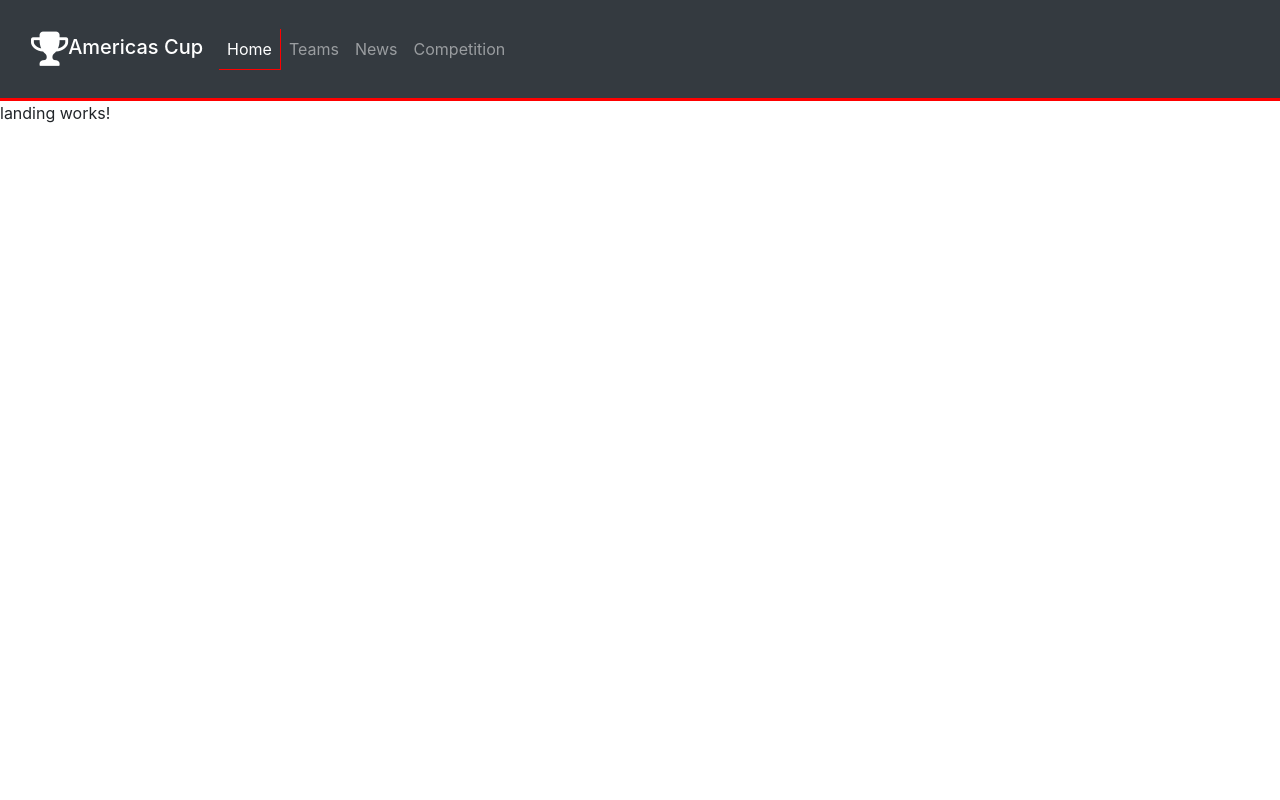
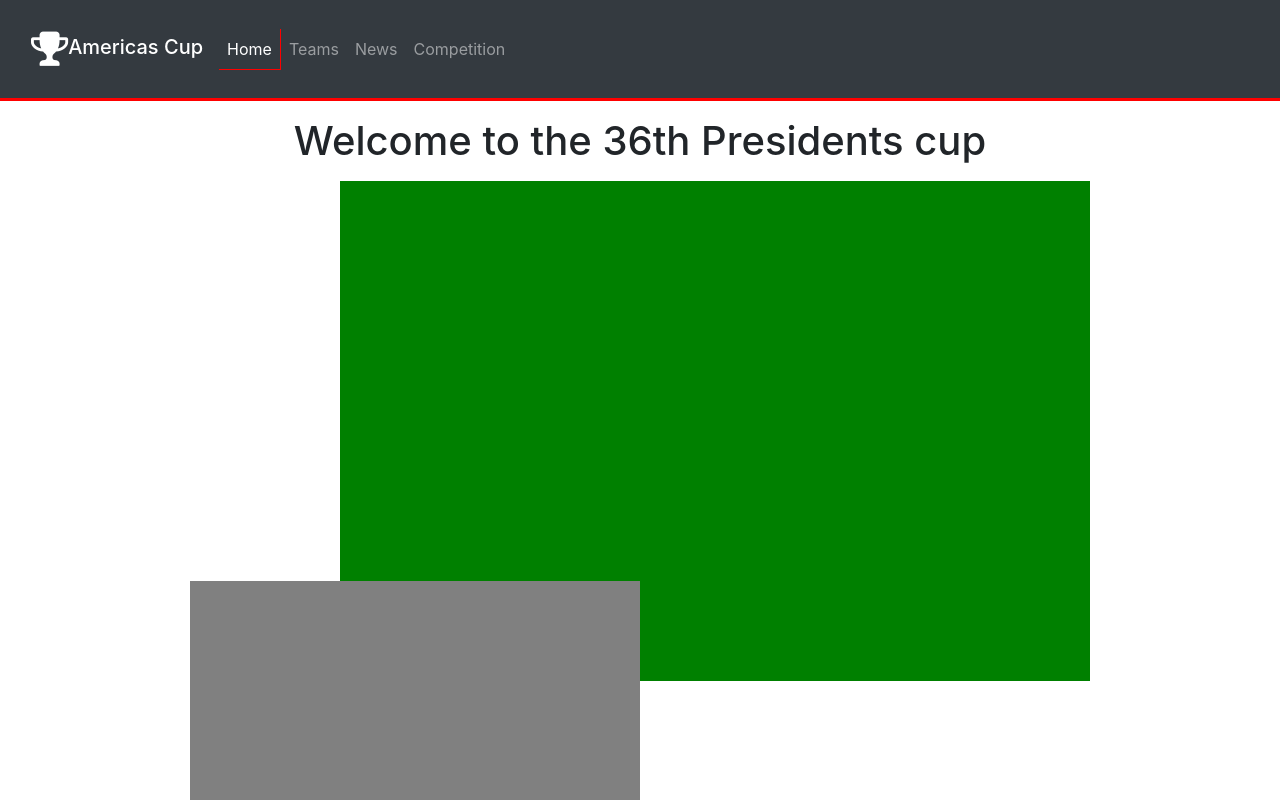
Before and after one commit to johnj974/americas-cup, an Angular app: page / in a window 1280 px wide. Shown: the top 800 px of the page. Built offline with nearby package versions, Linux system fonts and the light colour scheme.

Commit message:
rough grid added for home page

```diff
--- a/src/app/home/home.component.html
+++ b/src/app/home/home.component.html
@@ -1 +1,13 @@
-<p>landing works!</p>
+<div id="grid-area">
+  <div>
+    <h1 class="text-center my-3 fw-bold">Welcome to the 36th Presidents cup</h1>
+  </div>
+  <div class="grid">
+    <div class="box a"></div>
+    <div class="box b"></div>
+    <div class="box c"></div>
+    <div class="box d"></div>
+    <div class="box e"></div>
+    <div class="box f"></div>
+  </div>
+</div>
```
